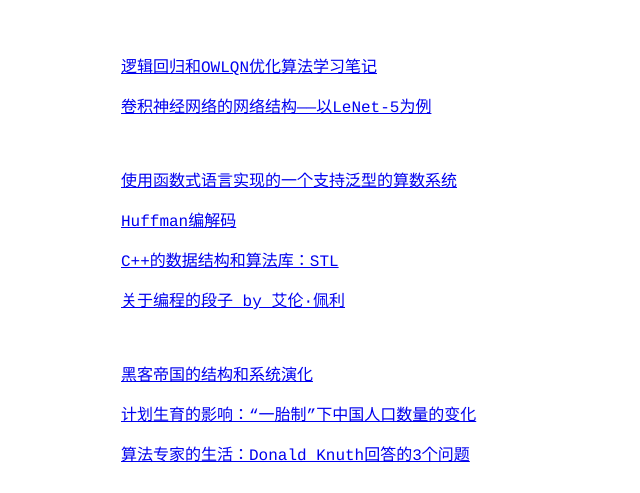
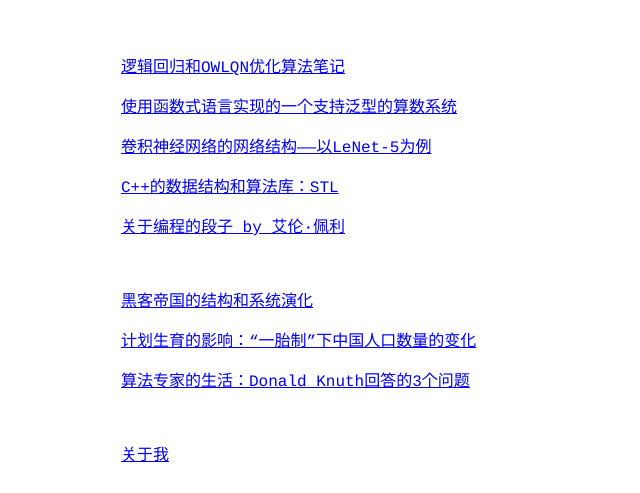
Before and after one commit to strint/strint.github.io, a plain HTML site: page index.html in a window 1280 px wide. Shown: the part 97-590 px from the top of the page, without its empty margins (319-959 px from the left). Drawn offline with Linux system fonts and the light colour scheme.

Commit message:
Update index.html

```diff
--- a/index.html
+++ b/index.html
@@ -16,21 +16,16 @@
 <br>
 
 <p style="text-align:left">
-  <a href="https://github.com/strint/LogisticRegression_OWLQN_Notes" target="_blank" style="font-family:courier">逻辑回归和OWLQN优化算法学习笔记</a>
+  <a href="https://github.com/strint/LogisticRegression_OWLQN_Notes" target="_blank" style="font-family:courier">逻辑回归和OWLQN优化算法笔记</a>
 </p>
 
-<p style="text-align:left">
-  <a href="http://blog.csdn.net/strint/article/details/44163869" target="_blank" style="font-family:courier">卷积神经网络的网络结构——以LeNet-5为例</a>
-</p>
-
-<br>
 
 <p style="text-align:left">
   <a href="https://github.com/strint/strint.github.io/issues/2" target="_blank" style="font-family:courier">使用函数式语言实现的一个支持泛型的算数系统</a>
 </p>
 
 <p style="text-align:left">
-  <a href="https://github.com/strint/strint.github.io/issues/5" target="_blank" style="font-family:courier">Huffman编解码</a>
+  <a href="http://blog.csdn.net/strint/article/details/44163869" target="_blank" style="font-family:courier">卷积神经网络的网络结构——以LeNet-5为例</a>
 </p>
 
 <p style="text-align:left">
```
